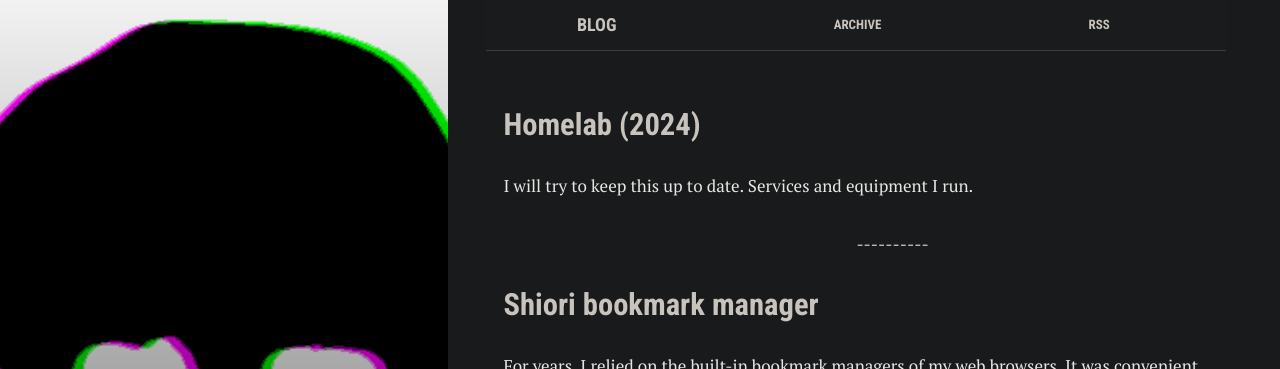
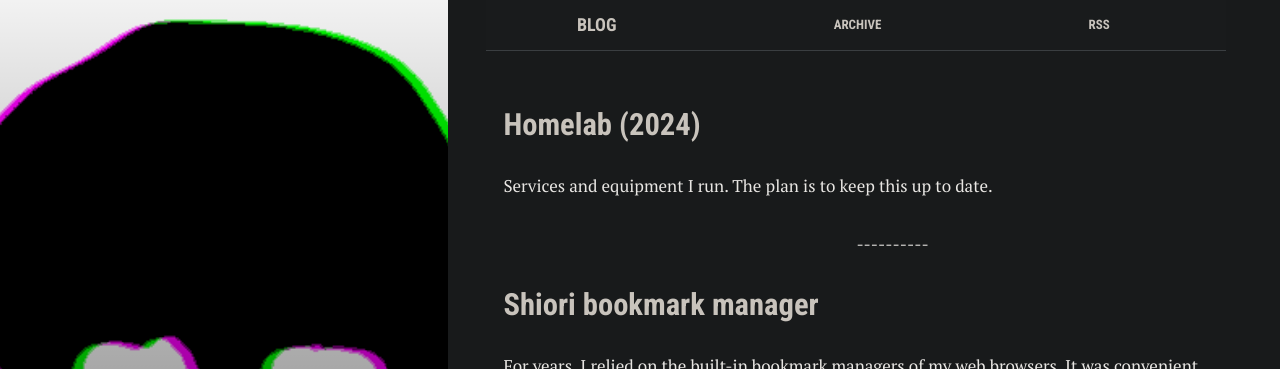
Before and after one commit to cbrookins/blog.brookins.info, a Jekyll site: the page built from index.html, in a window 1280 px wide and 900 px high. Shown: the top 369 px of the window. Built offline with Jekyll 4.4.1, drawn with Linux system fonts in a browser that asks for light colours.

Commit message:
[+] homelab (2024)

```diff
--- a/_posts/2024-06-03-homelab.md
+++ b/_posts/2024-06-03-homelab.md
@@ -6,7 +6,7 @@ date: 2024-06-03
 tags: ['docker', 'homelab', 'self-hosted']
 ---
 
-I will try to keep this up to date.  Services and equipment I run.
+Services and equipment I run. The plan is to keep this up to date.
 
 
 ### Hardware
```
